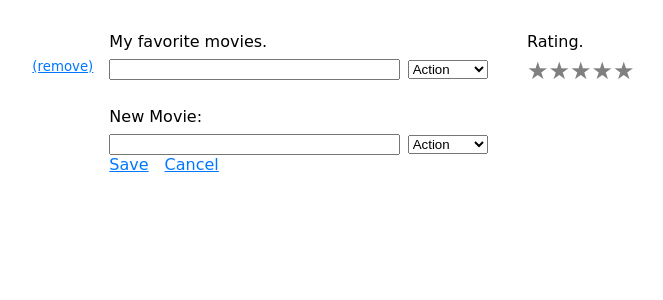
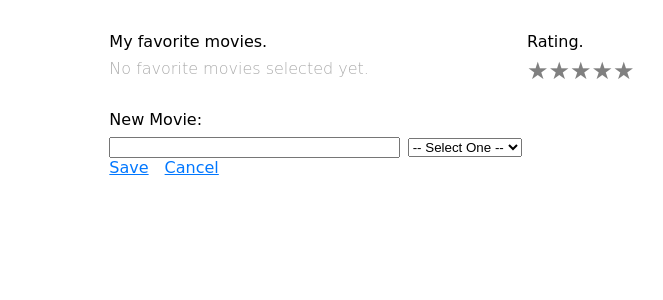
Before and after one commit to b3ngineer/webapp-demo, a React (Create React App) app: page / in a window 1280 px wide. Shown: the top 300 px of the page, without its empty margins (42-705 px from the left). Built offline with nearby package versions, Linux system fonts and the light colour scheme.

Commit message:
Supports removing movies by name

```diff
--- a/src/components/FavoriteMovies.js
+++ b/src/components/FavoriteMovies.js
@@ -1,14 +1,32 @@
-import React from "react";
+import React, { Component } from "react";
+import { connect } from "react-redux";
 import { Row, Col } from "react-flexbox-grid";
 import MovieCategory from "./MovieCategory";
 import ReactStars from "react-stars";
 import "./css/Movies.css";
+import { movies } from "../store/actions";
 
-const handleStarChange = value => {
+const { removeMovie } = movies;
+
+class FavoriteMovies extends Component {
+  handleStarChange = value => {
     console.log(value);
   };
 
-export default () => (
+  handleCategoryChange = e => {
+    console.log(e);
+  };
+
+  handleRemoveMovie = e => {
+    const name = e.currentTarget.getAttribute("data-name");
+    if (name) {
+      this.props.removeMovie(name);
+    }
+  };
+
+  render() {
+    const favorites = Object.getOwnPropertyNames(this.props.favorites);
+    return (
       <React.Fragment>
         <Row>
           <Col xs={2}>
@@ -21,25 +39,67 @@ export default () => (
             <div className="space-bottom">Rating.</div>
           </Col>
         </Row>
-    <Row>
+        {favorites.length ? (
+          favorites.map(name => (
+            <Row key={name}>
               <Col xs={2}>
-        <div className="text-right control text-smaller">(remove)</div>
+                <span
+                  className="text-right control text-smaller"
+                  onClick={this.handleRemoveMovie}
+                  data-name={name}
+                >
+                  (remove)
+                </span>
               </Col>
               <Col xs={5}>
-        <input className="full-width" />
+                <input className="full-width" value={name} disabled />
               </Col>
               <Col xs={2}>
-        <MovieCategory />
+                <MovieCategory
+                  selected={this.props.favorites[name]}
+                  name={name}
+                  onChange={this.handleCategoryChange}
+                />
               </Col>
               <Col xs={3}>
                 <ReactStars
                   count={5}
                   className="rating-stars"
-          onChange={handleStarChange}
+                  onChange={this.handleStarChange}
                   size={24}
                   color2={"#ffd700"}
                 />
               </Col>
             </Row>
+          ))
+        ) : (
+          <Row>
+            <Col xs={2}>
+              <div className="space-bottom" />
+            </Col>
+            <Col xs={7}>
+              <div className="space-bottom inactive">
+                No favorite movies selected yet.
+              </div>
+            </Col>
+            <Col xs={3}>
+              <ReactStars
+                count={5}
+                className="rating-stars"
+                size={24}
+                edit={false}
+              />
+            </Col>
+          </Row>
+        )}
       </React.Fragment>
     );
+  }
+}
+
+export default connect(
+  state => ({
+    favorites: state.movies
+  }),
+  { removeMovie }
+)(FavoriteMovies);
--- a/src/components/MovieCategory.js
+++ b/src/components/MovieCategory.js
@@ -1,12 +1,35 @@
 import React from "react";
+import PropTypes from "prop-types";
 import "./css/Movies.css";
 
-export default () => (
-  <select>
-    <option>Action</option>
-    <option>Comedy</option>
-    <option>Drama</option>
-    <option>Horror</option>
-    <option>Romance</option>
-  </select>
-);
+const MovieCategory = props => {
+  return (
+    <select id={props.id} onChange={props.onChange}>
+      <option value="">-- select one --</option>
+      {["action", "comedy", "drama", "horror", "indie", "romance"].map(
+        value =>
+          props.selected === value ? (
+            <option key={value} value={value} selected>
+              {value}
+            </option>
+          ) : (
+            <option key={value} value={value}>
+              {value}
+            </option>
+          )
+      )}
+    </select>
+  );
+};
+
+MovieCategory.propTypes = {
+  id: PropTypes.string,
+  selected: PropTypes.string,
+  onChange: PropTypes.func.isRequired
+};
+
+MovieCategory.defaultProps = {
+  id: "movie-category-" + Math.floor(Math.random() * 10000 + 1)
+};
+
+export default MovieCategory;
--- a/src/components/NewMovie.js
+++ b/src/components/NewMovie.js
@@ -3,18 +3,32 @@ import { Row, Col } from "react-flexbox-grid";
 import MovieCategory from "./MovieCategory";
 import { connect } from "react-redux";
 import "./css/Movies.css";
-import { movies, app } from "../store/actions";
+import { movies } from "../store/actions";
 
 const { addMovie } = movies;
-const { updateMovieName } = app;
 
 class NewMovie extends Component {
+  clear = () => {
+    this.newCategory = "";
+    document.getElementById("new-name").value = this.newName = "";
+    document.getElementById("new-category").selectedIndex = 0;
+  };
+
   handleSaveClick = () => {
-    this.props.addMovie("Test", "123");
+    // TODO: handle missing this.newCategory
+    if (this.newName) {
+      this.props.addMovie(this.newName, this.newCategory);
+      this.clear();
+    }
   };
 
   handleNameChange = e => {
-    this.props.updateMovieName(e.currentTarget.value);
+    this.newName = e.currentTarget.value;
+  };
+
+  handleCategoryChange = e => {
+    const select = e.currentTarget;
+    this.newCategory = select.options[select.selectedIndex].value;
   };
 
   render() {
@@ -29,14 +43,25 @@ class NewMovie extends Component {
           </Col>
         </Row>
         <Row>
-          <Col xs={2}> </Col>
+          <Col xs={2}>
+            <div />
+          </Col>
           <Col xs={5}>
-            <input className="full-width" onChange={this.handleNameChange} />
+            <input
+              id="new-name"
+              className="full-width"
+              onChange={this.handleNameChange}
+            />
           </Col>
           <Col xs={2}>
-            <MovieCategory />
+            <MovieCategory
+              id="new-category"
+              onChange={this.handleCategoryChange}
+            />
           </Col>
-          <Col xs={3}> </Col>
+          <Col xs={3}>
+            <div />
+          </Col>
         </Row>
         <Row>
           <Col xs={2}>
@@ -49,7 +74,9 @@ class NewMovie extends Component {
             >
               Save
             </span>
-            <span className="control">Cancel</span>
+            <span className="control" onClick={this.clear}>
+              Cancel
+            </span>
           </Col>
         </Row>
       </React.Fragment>
@@ -59,5 +86,5 @@ class NewMovie extends Component {
 
 export default connect(
   null,
-  { addMovie, updateMovieName }
+  { addMovie }
 )(NewMovie);
--- a/src/components/css/Movies.css
+++ b/src/components/css/Movies.css
@@ -36,3 +36,12 @@
 .rating-stars {
   line-height: 24px;
 }
+
+select {
+  text-transform: capitalize;
+}
+
+.inactive {
+  color: #AAAAAA;
+  font-weight: 100;
+}
--- a/src/store/actions/movies.js
+++ b/src/store/actions/movies.js
@@ -1,10 +1,16 @@
 const actions = {
   MOVIE_ADD: "MOVIE_ADD",
-  MOVIE_ADD_SUCCESS: "MOVIE_ADD_SUCCESS_RESULT",
+  MOVIE_ADD_SUCCESS: "MOVIE_ADD_SUCCESS",
+  MOVIE_REMOVE: "MOVIE_REMOVE",
+  MOVIE_REMOVE_SUCCESS: "MOVIE_REMOVE_SUCCESS",
   MOVIE_ERROR: "MOVIE_ERROR",
   addMovie: (name, category) => ({
     type: actions.MOVIE_ADD,
     payload: { name, category }
+  }),
+  removeMovie: name => ({
+    type: actions.MOVIE_REMOVE,
+    name
   })
 };
 export default actions;
--- a/src/store/reducers/app.js
+++ b/src/store/reducers/app.js
@@ -1,9 +1,7 @@
-import actions from "../actions/app";
+// import actions from "../actions/app";
 
-export default (state = { newMovie: "" }, action) => {
+export default (state = {}, action) => {
   switch (action.type) {
-    case actions.APP_FORM_MOVIE_NAME:
-      return Object.assign({}, state, { newMovie: actions.name });
     default:
       return state;
   }
--- a/src/store/reducers/movies.js
+++ b/src/store/reducers/movies.js
@@ -6,6 +6,10 @@ export default (state = {}, action) => {
       return Object.assign({}, state, {
         [action.payload.name]: action.payload.category
       });
+    case actions.MOVIE_REMOVE:
+      const newState = Object.assign({}, state);
+      delete newState[action.name];
+      return newState;
     default:
       return state;
   }
--- a/src/store/sagas/index.js
+++ b/src/store/sagas/index.js
@@ -1,6 +1,7 @@
 import { all } from "redux-saga/effects";
 import newMovie from "./newMovie";
+import removeMovie from "./removeMovie";
 
 export default function* rootSaga(getState) {
-  yield all([newMovie()]);
+  yield all([newMovie(), removeMovie()]);
 }
--- /dev/null
+++ b/src/store/sagas/removeMovie.js
@@ -0,0 +1,17 @@
+import { call, put, takeEvery } from "redux-saga/effects";
+import actions from "../actions/movies";
+
+const handleMovieRemove = name => {};
+
+function* removeMovie(action) {
+  try {
+    const result = yield call(handleMovieRemove, action.name);
+    yield put({ type: actions.MOVIE_REMOVE_SUCCESS, result });
+  } catch (e) {
+    yield put({ type: actions.MOVIE_ERROR, error: e.message });
+  }
+}
+
+export default function* removeMovieSaga() {
+  yield takeEvery(actions.MOVIE_REMOVE, removeMovie);
+}
```
Also changed, not shown: src/logo.svg (deleted), 1 other file (tests, documents, lock files or other folders). Lines whose indentation alone changed are shown as unchanged.
